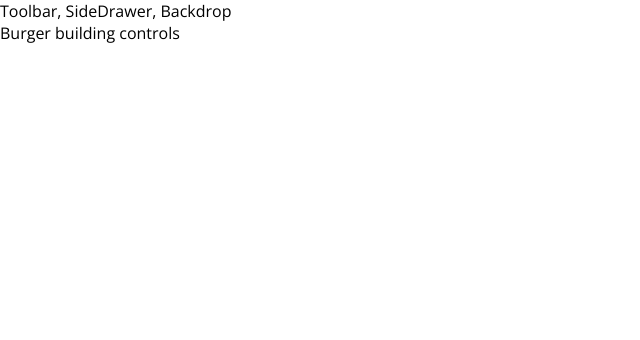
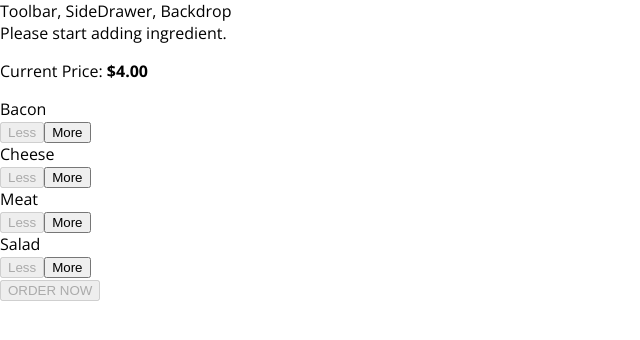
Before and after one commit to qpham01/burger-builder, a React app: page / in a window 1280 px wide. Shown: the top 340 px of the page, without its empty margins (0-640 px from the left). Built offline with nearby package versions, Linux system fonts and the light colour scheme.

Commit message:
Completed burger builder controls

```diff
--- /dev/null
+++ b/src/components/burger/BuildControl.css
@@ -0,0 +1,58 @@
+.BuildControl {
+  display: flex;
+  justify-content: space-between;
+  align-items: center;
+  margin: 5px 0;
+}
+
+.BuildControl button {
+  display: block;
+  font: inherit;
+  padding: 5px;
+  margin: 0 5px;
+  width: 80px;
+  border: 1px solid #aa6817;
+  cursor: pointer;
+  outline: none;
+}
+
+.BuildControl button:disabled {
+  background-color: #ac9980;
+  border: 1px solid #7e7365;
+  color: #ccc;
+  cursor: default;
+}
+
+.BuildControl button:hover:disabled {
+  background-color: #ac9980;
+  color: #ccc;
+  cursor: not-allowed;
+}
+
+.Label {
+  padding: 10px;
+  font-weight: bold;
+  width: 80px;
+}
+
+.Less {
+  background-color: #d39952;
+  color: white;
+}
+
+.More {
+  background-color: #8f5e1e;
+  color: white;
+}
+
+.Less:hover,
+.Less:active {
+  background-color: #daa972;
+  color: white;
+}
+
+.More:hover,
+.More:active {
+  background-color: #99703f;
+  color: white;
+}
--- /dev/null
+++ b/src/components/burger/BuildControl.js
@@ -0,0 +1,27 @@
+import React from "react";
+import PropTypes from "prop-types";
+import classes from "./BuildControl.css";
+
+const BuildControl = props => {
+  return (
+    <div className={classes.BuildControl}>
+      <div className={classes.Label}>{props.label}</div>
+      <button
+        className={classes.Less}
+        onClick={props.removed}
+        disabled={props.disabled}
+      >
+        Less
+      </button>
+      <button className={classes.More} onClick={props.added}>
+        More
+      </button>
+    </div>
+  );
+};
+
+BuildControl.propTypes = {
+  label: PropTypes.string.isRequired
+};
+
+export default BuildControl;
--- /dev/null
+++ b/src/components/burger/BuildControls.css
@@ -0,0 +1,52 @@
+.BuildControls {
+  width: 100%;
+  background-color: #cf8f2e;
+  display: flex;
+  flex-flow: column;
+  align-items: center;
+  box-shadow: 0 2px 1px #ccc;
+  margin: auto;
+  padding: 10px 0;
+}
+
+.OrderButton {
+  background-color: #dad735;
+  outline: none;
+  cursor: pointer;
+  border: 1px solid #966909;
+  color: #966909;
+  font-family: inherit;
+  font-size: 1.2em;
+  padding: 15px 30px;
+  box-shadow: 2px 2px 2px #966909;
+}
+
+.OrderButton:hover,
+.OrderButton:active {
+  background-color: #a0db41;
+  border: 1px solid #966909;
+  color: #966909;
+}
+
+.OrderButton:disabled {
+  background-color: #c7c6c6;
+  cursor: not-allowed;
+  border: 1px solid #ccc;
+  color: #888888;
+}
+
+.OrderButton:not(:disabled) {
+  animation: enable 0.3s linear;
+}
+
+@keyframes enable {
+  0% {
+    transform: scale(1);
+  }
+  60% {
+    transform: scale(1.1);
+  }
+  100% {
+    transform: scale(1);
+  }
+}
--- /dev/null
+++ b/src/components/burger/BuildControls.js
@@ -0,0 +1,38 @@
+import React from "react";
+import PropTypes from "prop-types";
+import classes from "./BuildControls.css";
+import BuildControl from "./BuildControl";
+
+const controls = [
+  { label: "Bacon", type: "bacon" },
+  { label: "Cheese", type: "cheese" },
+  { label: "Meat", type: "meat" },
+  { label: "Salad", type: "salad" }
+];
+const BuildControls = props => (
+  <div className={classes.BuildControls}>
+    <p>
+      Current Price: <strong>${props.price.toFixed(2)}</strong>
+    </p>
+    {controls.map(ctrl => (
+      <BuildControl
+        key={ctrl.label}
+        label={ctrl.label}
+        type={ctrl.type}
+        added={() => props.addHandler(ctrl.type)}
+        removed={() => props.removeHandler(ctrl.type)}
+        disabled={props.disabled[ctrl.type]}
+      />
+    ))}
+    <button className={classes.OrderButton} disabled={!props.canOrder}>
+      ORDER NOW
+    </button>
+  </div>
+);
+
+BuildControls.propTypes = {
+  addHandler: PropTypes.func.isRequired,
+  removeHandler: PropTypes.func.isRequired
+};
+
+export default BuildControls;
--- a/src/components/burger/Burger.css
+++ b/src/components/burger/Burger.css
@@ -25,6 +25,6 @@
 @media (min-width: 1000px) and (min-height: 700px) {
   .Burger {
     width: 700px;
-    height: 600px;
+    height: 560px;
   }
 }
--- a/src/components/burger/Burger.js
+++ b/src/components/burger/Burger.js
@@ -4,12 +4,18 @@
 import Ingredient from "./Ingredient";
 
 const Burger = props => {
-  const ingredientArray = Object.keys(props.ingredients).map(igKey => {
-    return [...Array(props.ingredients[igKey])].map((_, i) => {
-      return <Ingredient key={igKey + i} type={igKey} />;
-    });
-  });
-
+  let ingredientArray = Object.keys(props.ingredients)
+    .map(igKey => {
+      return [...Array(props.ingredients[igKey])].map((_, i) => {
+        return <Ingredient key={igKey + i} type={igKey} />;
+      });
+    })
+    .reduce((arr, el) => {
+      return arr.concat(el);
+    }, []);
+  if (ingredientArray.length === 0) {
+    ingredientArray = "Please start adding ingredient.";
+  }
   return (
     <div className={classes.Burger}>
       <Ingredient type="bread-top" />
--- a/src/components/burger/Ingredient.js
+++ b/src/components/burger/Ingredient.js
@@ -12,8 +12,8 @@
     case "bread-top":
       ingredient = (
         <div className={classes.BreadTop}>
-          <div className={classes.Seed1} />
-          <div className={classes.Seed2} />
+          <div className={classes.Seeds1} />
+          <div className={classes.Seeds2} />
         </div>
       );
       break;
--- a/src/containers/BurgerBuilder.js
+++ b/src/containers/BurgerBuilder.js
@@ -1,25 +1,92 @@
 import React, { Component } from "react";
 import Wrap from "../components/Wrap";
 import Burger from "../components/burger/Burger";
+import BuildControls from "../components/burger/BuildControls";
+
+const ingredientPrices = {
+  salad: 0.5,
+  cheese: 0.3,
+  meat: 1.3,
+  bacon: 0.7
+};
 
 class BurgerBuilder extends Component {
-  // constructor(props) {
-  //   super(props);
-  //   this.state = {}
-  // }
   state = {
     ingredients: {
-      salad: 1,
-      bacon: 1,
-      cheese: 2,
-      meat: 2
+      bacon: 0,
+      cheese: 0,
+      meat: 0,
+      salad: 0
+    },
+    totalPrice: 4,
+    canOrder: false
+  };
+
+  ingredientSum = ingredients => {
+    const sum = Object.keys(ingredients)
+      .map(igKey => {
+        return ingredients[igKey];
+      })
+      .reduce((sum, el) => {
+        return sum + el;
+      }, 0);
+    return sum > 0;
+  };
+
+  addIngredientHandler = type => {
+    const oldCount = this.state.ingredients[type];
+    const updatedCount = oldCount + 1;
+    const updatedIngredients = {
+      ...this.state.ingredients
+    };
+    updatedIngredients[type] = updatedCount;
+    const priceAddition = ingredientPrices[type];
+    const oldPrice = this.state.totalPrice;
+    const newPrice = oldPrice + priceAddition;
+    const canOrder = this.ingredientSum(updatedIngredients) > 0;
+    this.setState({
+      totalPrice: newPrice,
+      ingredients: updatedIngredients,
+      canOrder: canOrder
+    });
+  };
+
+  removeIngredientHandler = type => {
+    const oldCount = this.state.ingredients[type];
+    if (oldCount <= 0) {
+      return;
     }
+    const updatedCount = oldCount - 1;
+    const updatedIngredients = {
+      ...this.state.ingredients
+    };
+    updatedIngredients[type] = updatedCount;
+    const priceAddition = ingredientPrices[type];
+    const oldPrice = this.state.totalPrice;
+    const newPrice = oldPrice - priceAddition;
+    const canOrder = this.ingredientSum(updatedIngredients) > 0;
+    this.setState({
+      totalPrice: newPrice,
+      ingredients: updatedIngredients,
+      canOrder: canOrder
+    });
   };
+
   render() {
+    const disabledInfo = { ...this.state.ingredients };
+    for (let key in disabledInfo) {
+      disabledInfo[key] = disabledInfo[key] <= 0;
+    }
     return (
       <Wrap>
         <Burger ingredients={this.state.ingredients} />
-        <div>Burger building controls</div>
+        <BuildControls
+          addHandler={this.addIngredientHandler}
+          removeHandler={this.removeIngredientHandler}
+          disabled={disabledInfo}
+          price={this.state.totalPrice}
+          canOrder={this.state.canOrder}
+        />
       </Wrap>
     );
   }
```
